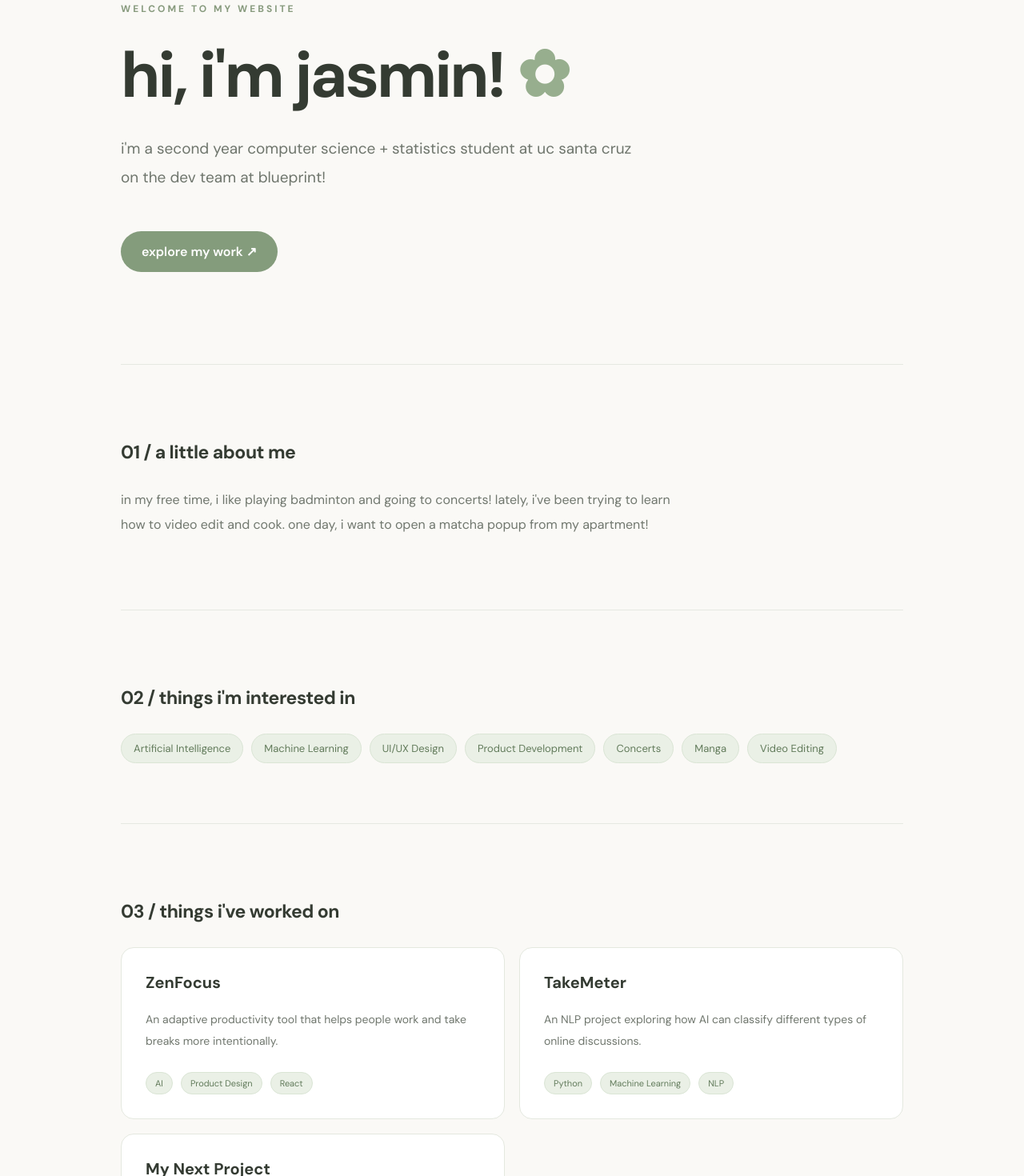
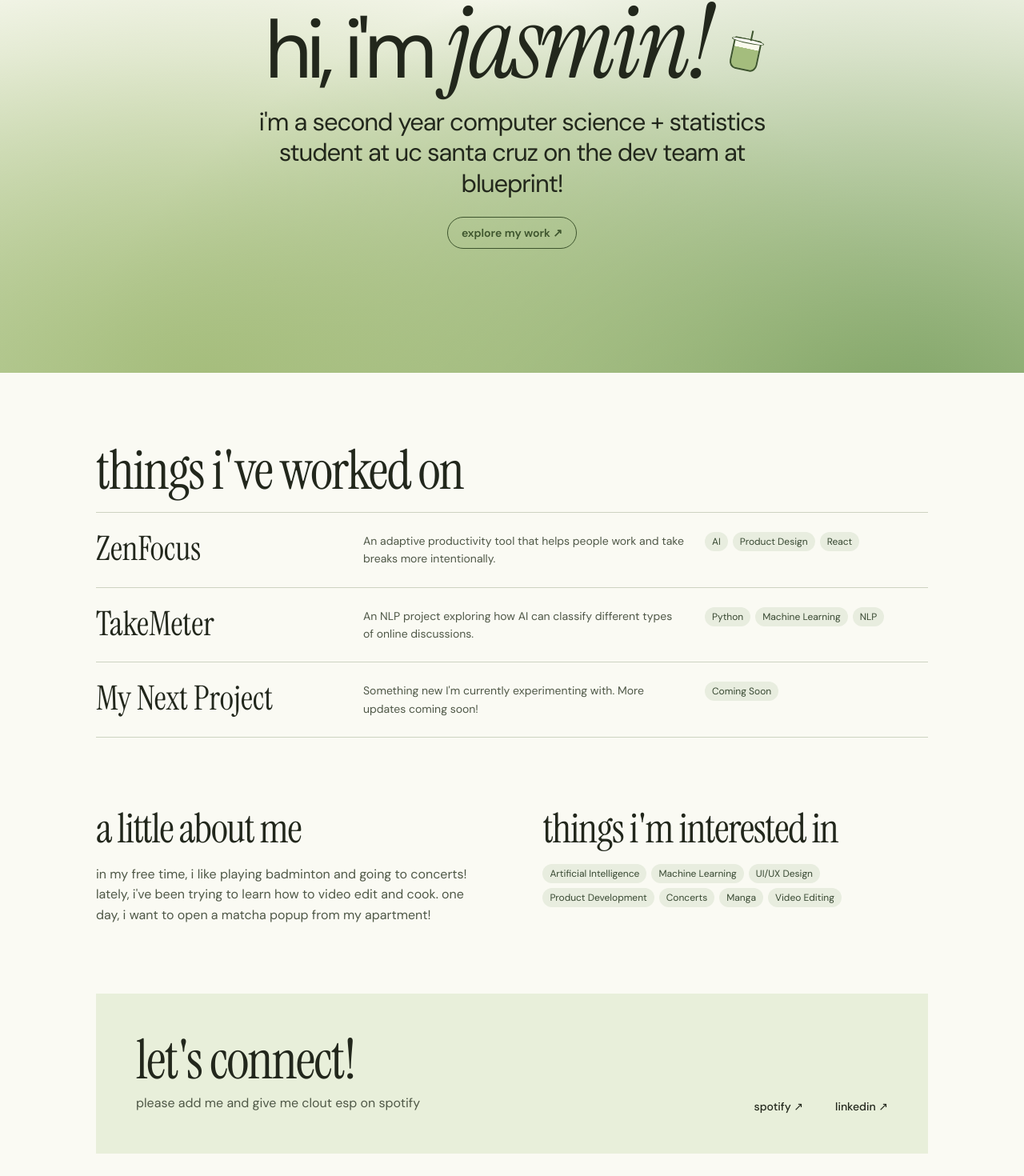
Before and after one commit to tsunderii/blueprint_intro, a React (Vite) app in the folder my-about-page/: page / in a window 1280 px wide. Shown: the part 210-1680 px from the top of the page at 80% size. Built offline with nearby package versions, Linux system fonts and the light colour scheme.

Commit message:
Redesign portfolio with matcha styling

```diff
--- a/my-about-page/app.css
+++ b/my-about-page/app.css
@@ -1,19 +1,15 @@
-
-@import url('https://fonts.googleapis.com/css2?family=DM+Sans:wght@400;500;600;700&display=swap');
+@import url('https://fonts.googleapis.com/css2?family=DM+Sans:wght@400;500;600&family=Instrument+Serif:ital@0;1&display=swap');
 
 :root {
   font-family: "DM Sans", sans-serif;
-  color: #343b32;
-  background-color: #faf9f6;
+  color: #22271c;
+  background: #fafaf3;
   scroll-behavior: smooth;
-}
-
-* {
-  box-sizing: border-box;
-}
-
-body {
-  margin: 0;
+  --ink: #22271c;
+  --muted: #4f5847;
+  --line: #cdd3c1;
+  --leaf: #3d542d;
+  --serif: "Instrument Serif", Georgia, serif;
 }
 
 a {
@@ -21,207 +17,239 @@ a {
   text-decoration: none;
 }
 
-.app {
-  max-width: 1050px;
-  margin: 0 auto;
-  padding: 0 36px;
+a:focus-visible {
+  outline: 2px solid var(--leaf);
+  outline-offset: 5px;
 }
 
-/* NAVIGATION */
+.navbar,
+.section,
+.profile-grid,
+footer {
+  width: min(100% - clamp(32px, 10vw, 144px), 1040px);
+  margin-inline: auto;
+}
+
+.navbar,
+.nav-links,
+.social-links {
+  display: flex;
+  align-items: center;
+  flex-wrap: wrap;
+  gap: 12px clamp(16px, 4vw, 40px);
+}
 
 .navbar {
-  display: flex;
-  align-items: center;
+  min-height: 74px;
+  padding: 12px 0;
   justify-content: space-between;
-  padding: 32px 0;
-  gap: 20px;
 }
 
 .logo {
-  font-weight: 700;
-  font-size: 15px;
+  font: italic 28px / 1 var(--serif);
 }
 
-.nav-links {
-  display: flex;
-  gap: 28px;
+.nav-links,
+.social-links {
   font-size: 14px;
+  font-weight: 500;
 }
 
-.nav-links a:hover {
-  color: #7a9771;
+a:hover {
+  text-decoration: underline;
+  text-underline-offset: 5px;
 }
 
-/* HERO */
-
 .hero {
-  padding: 125px 0 115px;
+  display: grid;
+  place-items: center;
+  min-height: clamp(420px, 47vw, 620px);
+  padding: 54px 24px 76px;
+  text-align: center;
+  background:
+    radial-gradient(ellipse at 20% 102%, #a5bd7c, transparent 62%),
+    radial-gradient(ellipse at 86% 110%, #7fa365, transparent 65%),
+    linear-gradient(#fafaf3 0%, #f4f6e9 34%, #ceddb5 100%);
 }
 
-.eyebrow {
-  color: #879a7d;
-  letter-spacing: 3px;
-  font-size: 12px;
-  font-weight: 700;
+.hero-copy {
+  max-width: 740px;
 }
 
 h1 {
-  font-size: clamp(48px, 8vw, 80px);
-  letter-spacing: -3px;
-  margin: 22px 0;
+  margin: 0;
+  font-size: clamp(46px, 8vw, 112px);
+  font-weight: 400;
+  line-height: 0.98;
+  letter-spacing: -0.075em;
 }
 
-h1 span {
-  color: #97ae8e;
+h1 strong {
+  font: italic 1.24em / 0.9 var(--serif);
+  letter-spacing: -0.035em;
+}
+
+.tea-mark {
+  position: relative;
+  display: inline-block;
+  width: 0.34em;
+  height: 0.39em;
+  margin-left: 0.05em;
+  vertical-align: 0.09em;
+  border: 2px solid var(--leaf);
+  border-radius: 8% 8% 24% 24%;
+  background: linear-gradient(#f9faec 28%, #a4bd7d 29%);
+  transform: rotate(12deg);
+}
+
+.tea-mark::before,
+.tea-mark::after {
+  position: absolute;
+  content: "";
+}
+
+.tea-mark::before {
+  inset: -2px -5px auto;
+  height: 4px;
+  border: 1px solid var(--leaf);
+  border-radius: 50%;
+  background: #fafaf3;
+}
+
+.tea-mark::after {
+  bottom: 100%;
+  left: 57%;
+  width: 2px;
+  height: 37%;
+  background: var(--leaf);
 }
 
 .hero-description {
-  font-size: 19px;
-  line-height: 1.9;
-  max-width: 660px;
-  color: #6e756c;
+  max-width: 31ch;
+  margin: 22px auto;
+  font-size: clamp(18px, 2.45vw, 31px);
+  line-height: 1.23;
+  letter-spacing: -0.035em;
 }
 
 .primary-button {
   display: inline-block;
-  margin-top: 30px;
-  padding: 15px 26px;
-  border-radius: 30px;
-  background: #849c7c;
-  color: white;
+  padding: 10px 17px;
+  border: 1px solid var(--leaf);
+  border-radius: 999px;
+  color: var(--leaf);
+  font-size: 14px;
   font-weight: 600;
-  transition: 0.2s ease;
 }
 
 .primary-button:hover {
-  background: #657d5d;
-  transform: translateY(-3px);
+  color: #fafaf3;
+  background: var(--leaf);
+  text-decoration: none;
 }
 
-/* SECTIONS */
-
-.section {
-  padding: 75px 0;
-  border-top: 1px solid #e6e8e2;
-}
-
-h2 {
-  font-size: 23px;
-  margin-bottom: 30px;
-  letter-spacing: -0.5px;
+.section h2 {
+  margin: 0 0 18px;
+  font: 400 clamp(35px, 5.4vw, 68px) / 0.98 var(--serif);
+  letter-spacing: -0.025em;
 }
 
 .section p {
-  color: #70776e;
-  line-height: 1.9;
-  max-width: 700px;
+  max-width: 58ch;
+  margin: 0;
+  color: var(--muted);
+  line-height: 1.6;
 }
 
-/* INTEREST TAGS */
+#projects {
+  padding-block: clamp(42px, 7vw, 90px);
+}
+
+.project-card {
+  display: grid;
+  grid-template-columns: minmax(0, 1fr) minmax(0, 1.3fr) minmax(0, 0.9fr);
+  align-items: start;
+  gap: 12px 24px;
+  padding: 24px 0;
+  border-top: 1px solid var(--line);
+}
+
+.project-card:last-child {
+  border-bottom: 1px solid var(--line);
+}
+
+.project-card h3 {
+  margin: 0;
+  font: 400 clamp(28px, 3.3vw, 42px) / 1 var(--serif);
+}
+
+.project-card p {
+  font-size: 14px;
+}
 
 .tags {
   display: flex;
   flex-wrap: wrap;
-  gap: 10px;
+  gap: 6px;
 }
 
 .tag {
-  background: #eaf0e6;
-  border: 1px solid #dae5d5;
-  color: #627b5b;
-  padding: 9px 15px;
-  border-radius: 20px;
-  font-size: 13px;
+  padding: 4px 9px;
+  border-radius: 999px;
+  background: #e8eddf;
+  color: #374831;
+  font-size: 12px;
 }
 
-/* PROJECTS */
-
-.project-grid {
+.profile-grid {
   display: grid;
-  grid-template-columns: repeat(2, 1fr);
-  gap: 18px;
+  grid-template-columns: 1fr 1fr;
+  gap: 28px clamp(28px, 6vw, 80px);
+  padding-bottom: clamp(40px, 7vw, 85px);
 }
 
-.project-card {
-  padding: 30px;
-  border: 1px solid #e4e8df;
-  border-radius: 16px;
-  background: #ffffff;
-  transition: 0.2s ease;
+.profile-grid .section {
+  width: auto;
+  margin: 0;
 }
 
-.project-card:hover {
-  transform: translateY(-5px);
-  box-shadow: 0 12px 30px rgba(0, 0, 0, 0.05);
+.profile-grid h2 {
+  font-size: clamp(32px, 4vw, 51px);
 }
 
-.project-card h3 {
-  margin-top: 0;
-  font-size: 20px;
+.contact {
+  display: flex;
+  justify-content: space-between;
+  align-items: end;
+  flex-wrap: wrap;
+  gap: 18px 24px;
+  padding: clamp(24px, 4vw, 50px);
+  background: #e8efda;
 }
 
-.project-card p {
-  font-size: 14px;
-  min-height: 65px;
+.contact h2 {
+  margin-bottom: 8px;
 }
 
-.project-card .tag {
-  font-size: 11px;
-  padding: 6px 11px;
+footer {
+  padding: 14px 0;
+  font-size: 13px;
+  color: var(--muted);
 }
 
-/* CONTACT */
+@media (max-width: 640px) {
+  .project-card,
+  .profile-grid {
+    grid-template-columns: minmax(0, 1fr);
+  }
 
-.social-links {
-  display: flex;
-  flex-wrap: wrap;
-  gap: 25px;
-  margin-top: 25px;
-  font-weight: 600;
+  .project-card {
+    gap: 8px;
+  }
 }
 
-.social-links a:hover {
-  color: #849c7c;
-}
-
-/* FOOTER */
-
-footer {
-  padding: 40px 0;
-  text-align: center;
-  color: #9a9e95;
-  font-size: 13px;
-}
-
-/* MOBILE */
-
-@media (max-width: 650px) {
-  .app {
-    padding: 0 22px;
-  }
-
-  .navbar {
-    flex-direction: column;
-    align-items: flex-start;
-  }
-
-  .nav-links {
-    gap: 18px;
-  }
-
-  .hero {
-    padding: 85px 0;
-  }
-
-  .hero-description {
-    font-size: 16px;
-  }
-
-  .project-grid {
-    grid-template-columns: 1fr;
-  }
-
-  .section {
-    padding: 55px 0;
+@media (prefers-reduced-motion: reduce) {
+  :root {
+    scroll-behavior: auto;
   }
 }
--- a/my-about-page/app.jsx
+++ b/my-about-page/app.jsx
@@ -1,4 +1,3 @@
-
 import "./app.css";
 
 function App() {
@@ -36,7 +35,7 @@ function App() {
   return (
     <div className="app">
       <nav className="navbar">
-        <a href="#" className="logo">blueprint dev intro!</a>
+        <a href="#about" className="logo">blueprint dev intro!</a>
 
         <div className="nav-links">
           <a href="#about">about</a>
@@ -47,10 +46,9 @@ function App() {
 
       <main>
         <section className="hero" id="about">
-          <span className="eyebrow">WELCOME TO MY WEBSITE</span>
-
+          <div className="hero-copy">
             <h1>
-            hi, i'm jasmin! <span>✿</span>
+              hi, i'm <strong>jasmin!</strong> <span className="tea-mark" aria-hidden="true" />
             </h1>
 
             <p className="hero-description">
@@ -61,10 +59,33 @@ function App() {
             <a href="#projects" className="primary-button">
               explore my work ↗
             </a>
+          </div>
         </section>
 
+        <section className="section" id="projects">
+          <h2>things i've worked on</h2>
+
+          <div className="project-grid">
+            {projects.map((project) => (
+              <article className="project-card" key={project.title}>
+                <h3>{project.title}</h3>
+                <p>{project.description}</p>
+
+                <div className="tags">
+                  {project.tags.map((tag) => (
+                    <span className="tag" key={tag}>
+                      {tag}
+                    </span>
+                  ))}
+                </div>
+              </article>
+            ))}
+          </div>
+        </section>
+
+        <div className="profile-grid">
           <section className="section">
-          <h2>01 / a little about me</h2>
+            <h2>a little about me</h2>
 
             <p>
               in my free time, i like playing badminton and going to concerts!
@@ -75,7 +96,7 @@ function App() {
           </section>
 
           <section className="section">
-          <h2>02 / things i'm interested in</h2>
+            <h2>things i'm interested in</h2>
 
             <div className="tags">
               {interests.map((interest) => (
@@ -85,34 +106,16 @@ function App() {
               ))}
             </div>
           </section>
-
-        <section className="section" id="projects">
-          <h2>03 / things i've worked on</h2>
-
-          <div className="project-grid">
-            {projects.map((project) => (
-              <div className="project-card" key={project.title}>
-                <h3>{project.title}</h3>
-                <p>{project.description}</p>
-
-                <div className="tags">
-                  {project.tags.map((tag) => (
-                    <span className="tag" key={tag}>
-                      {tag}
-                    </span>
-                  ))}
         </div>
-              </div>
-            ))}
-          </div>
-        </section>
 
         <section className="section contact" id="contact">
-          <h2>04 / let's connect!</h2>
+          <div>
+            <h2>let's connect!</h2>
 
             <p>
              please add me and give me clout esp on spotify
             </p>
+          </div>
 
           <div className="social-links">
             <a
```
Lines whose indentation alone changed are shown as unchanged.
